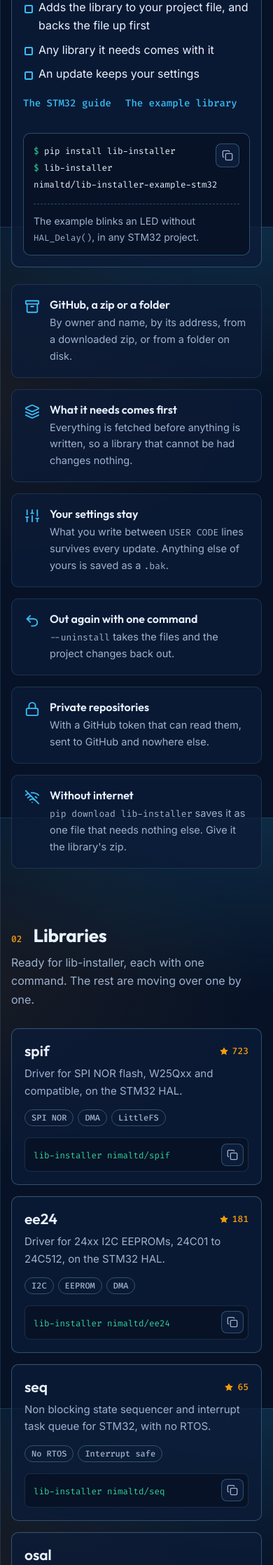
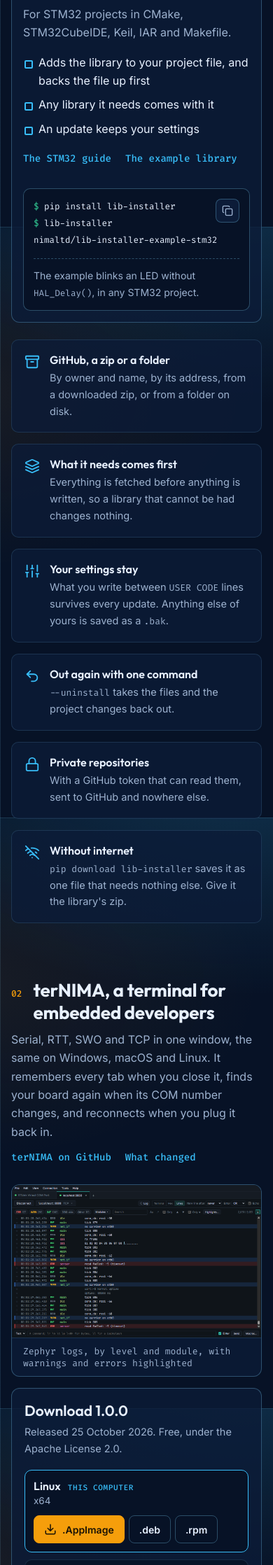
Before and after one commit to nimaltd/nimaltd.github.io, a PHP site: page / in a window 390 px wide. Shown: the part 1364-3600 px from the top of the page at 70% size. Run offline with PHP 8.4, Linux system fonts and the light colour scheme.

Commit message:
terNIMA 1.0 on the page
terNIMA, the terminal for embedded developers, is out, so it has its own
section after lib-installer: a screenshot of Zephyr logs in it, the
download for each OS, how to open it while it is not signed, and what it
does. A New link at the top of the hero goes to it, and the menu, the
title, the descriptions and the footer name it.

The download links take the latest release's files from GitHub, so a new
version needs no change to the page; when GitHub does not answer, the
1.0.0 links in the HTML stay. The row for the visitor's own OS comes
first, except on a phone.

Co-Authored-By: Claude Opus 5.5 <noreply@anthropic.com>

```diff
--- a/assets/site.css
+++ b/assets/site.css
@@ -144,6 +144,14 @@ code { font: .9em var(--mono); }
 
 .hero { display: flex; flex-direction: column; align-items: center; text-align: center; padding-top: 88px; padding-bottom: 72px; scroll-margin-top: 80px; }
 .hero-text { display: flex; flex-direction: column; align-items: center; max-width: 820px; }
+.news {
+  display: inline-flex; align-items: center; gap: 10px; margin-bottom: 28px; padding: 6px 14px 6px 6px;
+  border: 1px solid var(--line-2); border-radius: 999px; background: var(--panel);
+  font-size: 14px; text-align: left; text-decoration: none; transition: border-color .15s ease;
+}
+.news:hover { border-color: var(--accent); }
+.news b { flex: none; padding: 2px 10px; border-radius: 999px; background: var(--amber); color: var(--on-amber); font: 600 11px/1.6 var(--mono); letter-spacing: .08em; text-transform: uppercase; }
+.news .ico { width: 16px; height: 16px; color: var(--accent); }
 .who div { text-align: left; }
 .who { display: flex; align-items: center; gap: 16px; }
 .who img { width: 72px; height: 72px; flex: none; object-fit: cover; border-radius: 50%; padding: 3px; border: 2px solid var(--accent); background: var(--bg); }
@@ -231,6 +239,29 @@ h2 { margin: 0; font: 700 clamp(26px, 3.4vw, 34px)/1.2 var(--head); letter-spaci
 .features b { display: block; font: 600 16px var(--head); }
 .features span { display: block; margin-top: 4px; font-size: 14.5px; color: var(--muted); }
 
+/* terNIMA */
+.tn { display: grid; grid-template-columns: minmax(0, 1.55fr) minmax(0, 1fr); gap: 16px; align-items: start; }
+.shot { margin: 0; border: 1px solid var(--line-2); border-radius: var(--radius); background: var(--panel); box-shadow: var(--shadow); overflow: hidden; }
+.shot img { width: 100%; height: auto; }
+.shot figcaption { padding: 10px 16px; border-top: 1px solid var(--line); font: 13px var(--mono); color: var(--muted); }
+.get { padding: 24px; border: 1px solid var(--line-2); border-radius: var(--radius); background: var(--panel); box-shadow: var(--shadow); }
+.get-head { display: flex; justify-content: space-between; align-items: baseline; gap: 12px; }
+.get h3 { margin: 0; font: 600 21px var(--head); }
+.get > p { margin: 6px 0 0; font-size: 14.5px; color: var(--muted); }
+.os { list-style: none; margin: 18px 0 0; padding: 0; display: grid; gap: 10px; }
+.os li { display: flex; flex-wrap: wrap; align-items: center; justify-content: space-between; gap: 10px 16px; padding: 14px; border: 1px solid var(--line); border-radius: 10px; background: var(--bg); }
+.os li.mine { border-color: var(--accent); }
+.os b { display: block; font: 600 16px var(--head); }
+.os .mine b::after { content: "this computer"; margin-left: 10px; font: 500 11px var(--mono); color: var(--accent); letter-spacing: .06em; text-transform: uppercase; }
+.os span { display: block; font-size: 13.5px; color: var(--muted); }
+.os-files { display: flex; flex-wrap: wrap; gap: 6px; }
+.unsigned { margin-top: 16px; font-size: 14.5px; color: var(--muted); }
+.unsigned summary { min-height: 32px; cursor: pointer; color: var(--ink); font-weight: 600; }
+.unsigned ul { margin: 6px 0 0; padding-left: 18px; display: grid; gap: 6px; }
+.unsigned b, .unsigned code { color: var(--ink); }
+.get .links { margin-top: 14px; }
+.tn + .features { margin-top: 16px; }
+
 /* Libraries */
 .libs { display: grid; grid-template-columns: repeat(3, minmax(0, 1fr)); gap: 16px; }
 .lib { display: flex; flex-direction: column; padding: 22px; border: 1px solid var(--line-2); border-radius: 10px; background: var(--panel); box-shadow: var(--shadow); transition: border-color .15s ease, transform .15s ease; }
@@ -310,6 +341,7 @@ h2 { margin: 0; font: 700 clamp(26px, 3.4vw, 34px)/1.2 var(--head); letter-spaci
   .rail { grid-template-columns: repeat(3, minmax(0, 1fr)); }
   .rail-tab { border-bottom: 1px solid var(--line); }
   .features, .libs, .more { grid-template-columns: repeat(2, minmax(0, 1fr)); }
+  .tn { grid-template-columns: minmax(0, 1fr); }
 }
 
 @media (max-width: 860px) {
@@ -344,6 +376,9 @@ h2 { margin: 0; font: 700 clamp(26px, 3.4vw, 34px)/1.2 var(--head); letter-spaci
   .cmd .copy { position: static; float: right; margin: 0 0 6px 10px; width: 34px; height: 34px; }
   .ipanel { padding: 16px; }
   .lib { padding: 18px; }
+  .get { padding: 18px; }
+  .os li { padding: 12px; }
+  .news { margin-bottom: 22px; font-size: 13px; }
   .meta div { padding: 12px 14px; }
   .meta dd { font-size: 21px; }
   .me { flex-direction: column; }
--- a/assets/site.js
+++ b/assets/site.js
@@ -1,8 +1,9 @@
 /*
  * nimaltd.github.io: the theme switch, the menu on phones, the platform
- * picker, the copy buttons, and live numbers from GitHub. The page works
- * without any of it: every platform is then listed one under another, and
- * the numbers in the HTML stay as they are.
+ * picker, the copy buttons, terNIMA's download for this computer, and live
+ * numbers and links from GitHub. The page works without any of it: every
+ * platform is then listed one under another, and the numbers and the
+ * download links in the HTML stay as they are.
  */
 
 (function () {
@@ -186,6 +187,39 @@
   });
 
   /* ---------------------------------------------------------------------- */
+  /* terNIMA: the download for this computer first                          */
+  /* ---------------------------------------------------------------------- */
+
+  /* Phones and tablets get no pick: terNIMA is for a computer. */
+  function thisComputer() {
+    var platform = (navigator.userAgentData && navigator.userAgentData.platform) || navigator.platform || "";
+
+    if (/android|iphone|ipad|ipod/i.test(navigator.userAgent)) {
+      return "";
+    }
+
+    if (/win/i.test(platform)) {
+      return "windows";
+    } else if (/mac/i.test(platform)) {
+      return "mac";
+    } else if (/linux/i.test(platform)) {
+      return "linux";
+    }
+
+    return "";
+  }
+
+  var mine = document.querySelector('.os [data-os="' + thisComputer() + '"]');
+
+  if (mine) {
+    var first = mine.querySelector(".btn");
+    mine.classList.add("mine");
+    first.classList.remove("ghost");
+    first.classList.add("amber");
+    mine.parentNode.insertBefore(mine, mine.parentNode.firstChild);
+  }
+
+  /* ---------------------------------------------------------------------- */
   /* Live numbers from GitHub                                               */
   /* ---------------------------------------------------------------------- */
 
@@ -226,8 +260,24 @@
     });
   }
 
+  /* terNIMA's latest release, so a new version's files are linked without
+     the page changing. When it fails, the links in the HTML stay. */
+  function latestRelease() {
+    return getJson("https://api.github.com/repos/" + USER + "/ternima/releases/latest").then(function (release) {
+      return {
+        version: release.tag_name.replace(/^v/, ""),
+        date: release.published_at,
+        files: release.assets.map(function (asset) {
+          return { name: asset.name, url: asset.browser_download_url };
+        })
+      };
+    }, function () {
+      return null;
+    });
+  }
+
   function fetchNumbers() {
-    return Promise.all([getJson("https://api.github.com/users/" + USER), allRepos(1, [])]).then(function (answers) {
+    return Promise.all([getJson("https://api.github.com/users/" + USER), allRepos(1, []), latestRelease()]).then(function (answers) {
       var stars = {};
       var total = 0;
 
@@ -239,7 +289,7 @@
         stars[repo.name] = repo.stargazers_count;
       });
 
-      var data = { at: Date.now(), followers: answers[0].followers, repos: answers[0].public_repos, total: total, stars: stars };
+      var data = { at: Date.now(), followers: answers[0].followers, repos: answers[0].public_repos, total: total, stars: stars, release: answers[2] };
       remember(data);
       return data;
     });
@@ -271,6 +321,33 @@
         (el.querySelector("span") || el).textContent = format(count);
       }
     });
+
+    if (data.release) {
+      showRelease(data.release);
+    }
+  }
+
+  /* Each link names the end of its file's name, such as ".msi". A link whose
+     file the release does not have keeps the address it had. */
+  function showRelease(release) {
+    Array.prototype.forEach.call(document.querySelectorAll("[data-asset]"), function (link) {
+      var end = link.getAttribute("data-asset");
+      var file = release.files.filter(function (f) { return f.name.slice(-end.length) === end; })[0];
+
+      if (file) {
+        link.href = file.url;
+      }
+    });
+
+    document.querySelector('[data-ternima="version"]').textContent = release.version;
+
+    var date = document.querySelector('[data-ternima="date"]');
+    var published = new Date(release.date || "");
+
+    if (!isNaN(published)) {
+      date.setAttribute("datetime", release.date.slice(0, 10));
+      date.textContent = published.toLocaleDateString("en-GB", { day: "numeric", month: "long", year: "numeric" });
+    }
   }
 
   var known = cached();
--- a/index.html
+++ b/index.html
@@ -3,14 +3,14 @@
 <head>
 <meta charset="utf-8">
 <meta name="viewport" content="width=device-width, initial-scale=1">
-<title>Nima Askari (NimaLTD) | Embedded C libraries and lib-installer</title>
-<meta name="description" content="Lightweight, non-blocking embedded C libraries for STM32, and lib-installer, which puts a library into an STM32, Zephyr, ESP-IDF, Arduino or PlatformIO project with one command.">
+<title>Nima Askari (NimaLTD) | Embedded C libraries, lib-installer and terNIMA</title>
+<meta name="description" content="Lightweight, non-blocking embedded C libraries for STM32, lib-installer, which puts a library into an STM32, Zephyr, ESP-IDF, Arduino or PlatformIO project with one command, and terNIMA, a serial, RTT and Zephyr terminal for Windows, macOS and Linux.">
 <meta name="author" content="Nima Askari">
 <link rel="canonical" href="https://nimaltd.github.io/">
 <meta property="og:type" content="website">
 <meta property="og:url" content="https://nimaltd.github.io/">
-<meta property="og:title" content="Nima Askari (NimaLTD) | Embedded C libraries and lib-installer">
-<meta property="og:description" content="Non-blocking embedded C libraries for STM32, and lib-installer, one command to install them into STM32, Zephyr, ESP-IDF, Arduino and PlatformIO projects.">
+<meta property="og:title" content="Nima Askari (NimaLTD) | Embedded C libraries, lib-installer and terNIMA">
+<meta property="og:description" content="Non-blocking embedded C libraries for STM32, lib-installer, one command to install them into STM32, Zephyr, ESP-IDF, Arduino and PlatformIO projects, and terNIMA, a terminal for embedded developers.">
 <meta property="og:image" content="https://github.com/nimaltd.png">
 <meta name="twitter:card" content="summary">
 <meta name="theme-color" content="#071226">
@@ -48,6 +48,13 @@
   <symbol id="i-undo" viewBox="0 0 24 24"><path d="M9 14 4 9l5-5"/><path d="M4 9h10.5a5.5 5.5 0 0 1 0 11H11"/></symbol>
   <symbol id="i-lock" viewBox="0 0 24 24"><rect width="18" height="11" x="3" y="11" rx="2"/><path d="M7 11V7a5 5 0 0 1 10 0v4"/></symbol>
   <symbol id="i-offline" viewBox="0 0 24 24"><path d="M12 20h.01M8.5 16.43a5 5 0 0 1 7 0M5 12.86a10 10 0 0 1 5.17-2.69M19 12.86a10 10 0 0 0-2-1.52M2 8.82a15 15 0 0 1 4.18-2.64M22 8.82a15 15 0 0 0-11.29-3.76M2 2l20 20"/></symbol>
+  <symbol id="i-download" viewBox="0 0 24 24"><path d="M21 15v4a2 2 0 0 1-2 2H5a2 2 0 0 1-2-2v-4"/><path d="m7 10 5 5 5-5M12 15V3"/></symbol>
+  <symbol id="i-cpu" viewBox="0 0 24 24"><rect width="16" height="16" x="4" y="4" rx="2"/><rect width="6" height="6" x="9" y="9" rx="1"/><path d="M15 2v2M15 20v2M2 15h2M2 9h2M20 15h2M20 9h2M9 2v2M9 20v2"/></symbol>
+  <symbol id="i-terminal" viewBox="0 0 24 24"><path d="m4 17 6-6-6-6M12 19h8"/></symbol>
+  <symbol id="i-activity" viewBox="0 0 24 24"><path d="M22 12h-4l-3 9L9 3l-3 9H2"/></symbol>
+  <symbol id="i-binary" viewBox="0 0 24 24"><rect width="4" height="6" x="14" y="14" rx="2"/><rect width="4" height="6" x="6" y="4" rx="2"/><path d="M6 20h4M14 10h4M6 14h2v6M14 4h2v6"/></symbol>
+  <symbol id="i-network" viewBox="0 0 24 24"><rect width="6" height="6" x="16" y="16" rx="1"/><rect width="6" height="6" x="2" y="16" rx="1"/><rect width="6" height="6" x="9" y="2" rx="1"/><path d="M5 16v-3a1 1 0 0 1 1-1h12a1 1 0 0 1 1 1v3M12 12V8"/></symbol>
+  <symbol id="i-history" viewBox="0 0 24 24"><path d="M3 12a9 9 0 1 0 9-9 9.75 9.75 0 0 0-6.74 2.74L3 8"/><path d="M3 3v5h5M12 7v5l4 2"/></symbol>
 </svg>
 
 <a class="skip" href="#main">Skip to the content</a>
@@ -65,6 +72,7 @@
     </a>
     <nav class="nav-links" id="nav-links" aria-label="Sections">
       <a href="#installers">lib-installer</a>
+      <a href="#ternima">terNIMA</a>
       <a href="#libraries">Libraries</a>
       <a href="#your-library">Your library</a>
       <a href="#support">Support</a>
@@ -84,6 +92,7 @@
 <main id="main">
   <section class="hero wrap" id="top">
     <div class="hero-text">
+      <a class="news" href="#ternima"><b>New</b><span>terNIMA 1.0, a terminal for embedded developers</span><svg class="ico"><use href="#i-arrow"/></svg></a>
       <div class="who">
         <img src="https://github.com/nimaltd.png?size=200" width="72" height="72" alt="Nima Askari">
         <div><b>Nima Askari</b><span>Embedded C / 20+ years</span></div>
@@ -240,8 +249,75 @@
     </ul>
   </section>
 
+  <section class="wrap sect" id="ternima">
+    <div class="shead"><span class="n">02</span><h2>terNIMA, a terminal for embedded developers</h2></div>
+    <p class="sub">Serial, RTT, SWO and TCP in one window, the same on Windows, macOS and Linux. It remembers every tab when you close it, finds your board again when its COM number changes, and reconnects when you plug it back in.</p>
+    <div class="links top-links">
+      <a href="https://github.com/nimaltd/ternima">terNIMA on GitHub</a>
+      <a href="https://github.com/nimaltd/ternima/blob/main/CHANGELOG.md">What changed</a>
+    </div>
+
+    <div class="tn">
+      <figure class="shot">
+        <img src="assets/ternima-logs.png" width="1200" height="735" alt="terNIMA showing Zephyr log lines, each with its time, level and module, the warnings and errors highlighted, and a count of each level above them" loading="lazy">
+        <figcaption>Zephyr logs, by level and module, with warnings and errors highlighted</figcaption>
+      </figure>
+
+      <div class="get">
+        <div class="get-head">
+          <h3>Download <span data-ternima="version">1.0.0</span></h3>
+          <span class="stars" data-repo="ternima"><svg class="ico"><use href="#i-star"/></svg><span></span></span>
+        </div>
+        <p>Released <time data-ternima="date" datetime="2026-10-25">25 October 2026</time>. Free, under the Apache License 2.0.</p>
+        <ul class="os">
+          <li data-os="windows">
+            <div><b>Windows</b><span>10 and 11, x64</span></div>
+            <div class="os-files">
+              <a class="btn ghost small" data-asset="-setup.exe" href="https://github.com/nimaltd/ternima/releases/download/v1.0.0/terNIMA_1.0.0_x64-setup.exe" aria-label="terNIMA for Windows, the .exe installer"><svg class="ico"><use href="#i-download"/></svg>.exe</a>
+              <a class="btn ghost small" data-asset=".msi" href="https://github.com/nimaltd/ternima/releases/download/v1.0.0/terNIMA_1.0.0_x64_en-US.msi" aria-label="terNIMA for Windows, the .msi installer">.msi</a>
+            </div>
+          </li>
+          <li data-os="mac">
+            <div><b>macOS</b><span>Apple Silicon and Intel</span></div>
+            <div class="os-files">
+              <a class="btn ghost small" data-asset=".dmg" href="https://github.com/nimaltd/ternima/releases/download/v1.0.0/terNIMA_1.0.0_universal.dmg" aria-label="terNIMA for macOS, the .dmg"><svg class="ico"><use href="#i-download"/></svg>.dmg</a>
+            </div>
+          </li>
+          <li data-os="linux">
+            <div><b>Linux</b><span>x64</span></div>
+            <div class="os-files">
+              <a class="btn ghost small" data-asset=".AppImage" href="https://github.com/nimaltd/ternima/releases/download/v1.0.0/ternima_1.0.0_amd64.AppImage" aria-label="terNIMA for Linux, the AppImage"><svg class="ico"><use href="#i-download"/></svg>.AppImage</a>
+              <a class="btn ghost small" data-asset=".deb" href="https://github.com/nimaltd/ternima/releases/download/v1.0.0/ternima_1.0.0_amd64.deb" aria-label="terNIMA for Linux, the .deb package">.deb</a>
+              <a class="btn ghost small" data-asset=".rpm" href="https://github.com/nimaltd/ternima/releases/download/v1.0.0/ternima-1.0.0-1.x86_64.rpm" aria-label="terNIMA for Linux, the .rpm package">.rpm</a>
+            </div>
+          </li>
+        </ul>
+        <details class="unsigned">
+          <summary>Not signed yet: opening it the first time</summary>
+          <ul>
+            <li><b>Windows</b> may say "Windows protected your PC": click <b>More info</b>, then <b>Run anyway</b>.</li>
+            <li><b>macOS</b> may say the app is damaged or cannot be checked: move it to Applications, then run <code>xattr -cr /Applications/terNIMA.app</code> in Terminal.</li>
+            <li><b>Linux</b>: make the AppImage runnable with <code>chmod +x</code>, and to use serial ports, add yourself to the <code>dialout</code> group (<code>uucp</code> on Arch).</li>
+          </ul>
+        </details>
+        <div class="links">
+          <a href="https://github.com/nimaltd/ternima/releases/latest">Every file, and the notes</a>
+        </div>
+      </div>
+    </div>
+
+    <ul class="features" aria-label="What terNIMA does">
+      <li><svg class="ico"><use href="#i-cpu"/></svg><div><b>Serial, RTT, SWO and TCP</b><span>Every serial option, RTT through CMSIS-DAP, J-Link and ST-Link probes with no vendor software, SWO, and TCP or Telnet.</span></div></li>
+      <li><svg class="ico"><use href="#i-terminal"/></svg><div><b>Zephyr shell and logs</b><span>A full VT100 terminal with 24-bit color, and logs you filter by level and module, search and bookmark.</span></div></li>
+      <li><svg class="ico"><use href="#i-activity"/></svg><div><b>A live plotter</b><span>Time, XY, histogram and FFT charts with a scope trigger, Arduino Serial Plotter format included.</span></div></li>
+      <li><svg class="ico"><use href="#i-binary"/></svg><div><b>Frames, split and checked</b><span>Your own layout with a CRC, COBS, SLIP, NMEA and Modbus, read field by field.</span></div></li>
+      <li><svg class="ico"><use href="#i-network"/></svg><div><b>A Modbus tester</b><span>RTU, ASCII and TCP, as a master that polls and plots, or as a slave that answers.</span></div></li>
+      <li><svg class="ico"><use href="#i-history"/></svg><div><b>Record and replay</b><span>Save a session with its timing and play it back later, faster or slower, from any point.</span></div></li>
+    </ul>
+  </section>
+
   <section class="wrap sect" id="libraries">
-    <div class="shead"><span class="n">02</span><h2>Libraries</h2></div>
+    <div class="shead"><span class="n">03</span><h2>Libraries</h2></div>
     <p class="sub">Ready for <span class="nw">lib-installer</span>, each with one command. The rest are moving over one by one.</p>
     <div class="libs">
       <article class="lib">
@@ -297,7 +373,7 @@
   </section>
 
   <section class="wrap sect" id="your-library">
-    <div class="shead"><span class="n">03</span><h2>Make your library installable</h2></div>
+    <div class="shead"><span class="n">04</span><h2>Make your library installable</h2></div>
     <div class="split">
       <div class="split-text">
         <p><span class="nw">lib-installer</span> is not only for my libraries. Put one <code>installer.yml</code> at the root of any library's repository, and it installs on every platform the file names: each platform reads its own keys and leaves the others alone.</p>
@@ -330,7 +406,7 @@
   </section>
 
   <section class="wrap sect" id="support">
-    <div class="shead"><span class="n">04</span><h2>About, and support</h2></div>
+    <div class="shead"><span class="n">05</span><h2>About, and support</h2></div>
     <div class="about">
       <div class="me">
         <img src="https://github.com/nimaltd.png?size=240" width="120" height="120" alt="Nima Askari" loading="lazy">
@@ -345,7 +421,7 @@
       </div>
       <div class="give">
         <h3>Free and open source</h3>
-        <p>Every library here, and <span class="nw">lib-installer</span>, is free. If one saved you an afternoon, a star helps other engineers find it, and a coffee keeps them coming.</p>
+        <p>Every library here, <span class="nw">lib-installer</span> and terNIMA are free. If one saved you an afternoon, a star helps other engineers find it, and a coffee keeps them coming.</p>
         <div class="ctas">
           <a class="btn ghost" href="https://github.com/nimaltd?tab=repositories"><svg class="ico"><use href="#i-star"/></svg>Star on GitHub</a>
           <a class="btn amber" href="https://ko-fi.com/nimaltd"><svg class="ico"><use href="#i-coffee"/></svg>Buy me a coffee</a>
@@ -365,7 +441,7 @@
 <footer class="foot">
   <div class="wrap foot-row">
     <span>&copy; <span id="year">2026</span> Nima Askari (NimaLTD)</span>
-    <span>The libraries and lib-installer under the Apache License 2.0</span>
+    <span>The libraries, lib-installer and terNIMA under the Apache License 2.0</span>
   </div>
 </footer>
 
```
Also changed, not shown: assets/ternima-logs.png (added).
